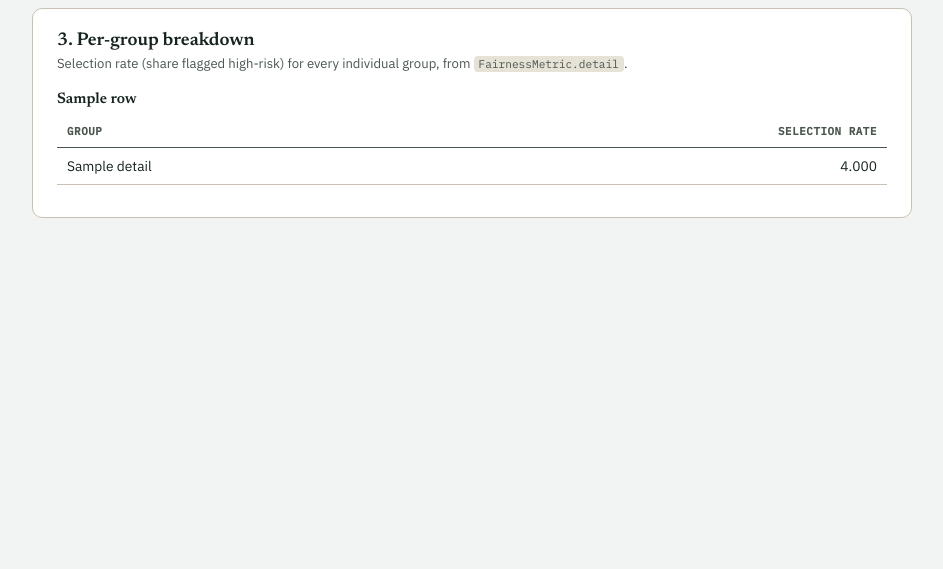
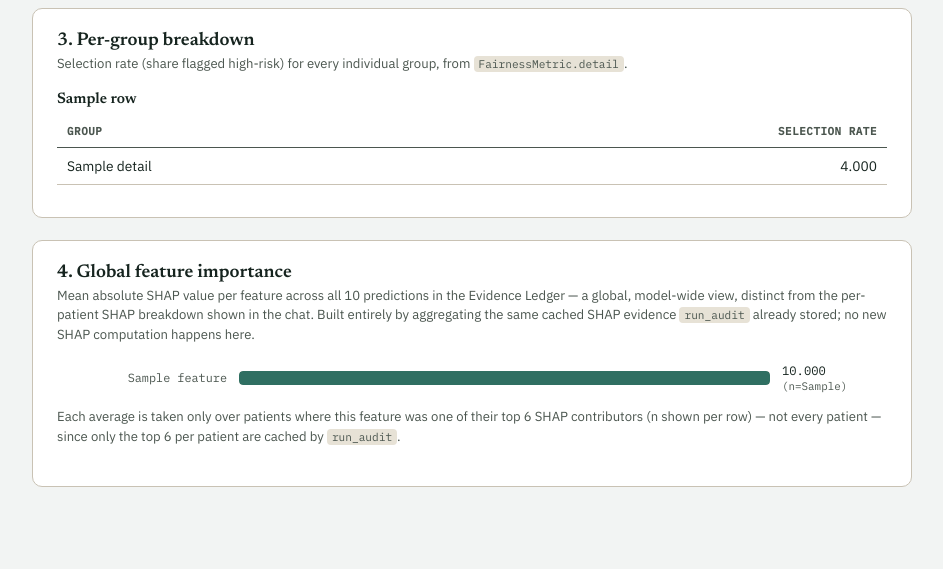
Before and after one commit to aakashdarda2907/ERA, a Django app: template audit/templates/audit/report.html in a window 1280 px wide. Shown: the part 639-1208 px from the top of the page, without its empty margins (168-1111 px from the left). Before the commit the page ends 857 px from the top, so only its background shows below. Run offline with Django 5.2, Linux system fonts and the light colour scheme; the template is opened without the code that fills it: most values are stand-ins (such as "Sample title", 1, 10 or a date in 2020).

Commit message:
Task 2 (Option A): global feature importance dashboard on report page

```diff
--- a/audit/static/audit/report.css
+++ b/audit/static/audit/report.css
@@ -185,5 +185,49 @@ table{
 .group-block{margin-bottom:6px;}
 .group-table td:last-child, .group-table th:last-child{text-align:right;}
 
+
+/* Global feature importance bar chart */
+.importance-chart{margin-top:4px;}
+.importance-row{
+  display:flex;
+  align-items:center;
+  gap:12px;
+  margin-bottom:9px;
+}
+.importance-label{
+  width:170px;
+  flex-shrink:0;
+  font-family:'IBM Plex Mono', monospace;
+  font-size:0.74rem;
+  color:var(--ink-soft);
+  text-align:right;
+  white-space:nowrap;
+  overflow:hidden;
+  text-overflow:ellipsis;
+}
+.importance-track{
+  flex:1;
+  background:var(--ledger);
+  border-radius:4px;
+  height:14px;
+  overflow:hidden;
+}
+.importance-fill{
+  background:var(--verified);
+  height:100%;
+  border-radius:4px;
+}
+.importance-value{
+  width:105px;
+  flex-shrink:0;
+  font-family:'IBM Plex Mono', monospace;
+  font-size:0.76rem;
+  color:var(--ink);
+}
+.importance-value .n{
+  color:var(--ink-soft);
+  font-size:0.68rem;
+}
+
 ::-webkit-scrollbar{width:8px;}
 ::-webkit-scrollbar-thumb{background:var(--hairline); border-radius:4px;}
--- a/audit/templates/audit/report.html
+++ b/audit/templates/audit/report.html
@@ -121,6 +121,39 @@
     {% if not fairness_rows %}
       <div class="empty-note">No per-group data cached yet.</div>
     {% endif %}
+    </section>
+
+  <section class="panel">
+    <h1>4. Global feature importance</h1>
+    <p class="sub">
+      Mean absolute SHAP value per feature across all {{ xgboost_version }} predictions in the
+      Evidence Ledger — a global, model-wide view, distinct from the per-patient SHAP breakdown
+      shown in the chat. Built entirely by aggregating the same cached SHAP evidence <code>run_audit</code>
+      already stored; no new SHAP computation happens here.
+    </p>
+
+    {% if global_importance %}
+    <div class="importance-chart">
+      {% for row in global_importance %}
+      <div class="importance-row">
+        <div class="importance-label" title="{{ row.feature }}">{{ row.feature }}</div>
+        <div class="importance-track">
+          <div class="importance-fill" style="width: {{ row.pct }}%;"></div>
+        </div>
+        <div class="importance-value">{{ row.avg_abs_shap|floatformat:3 }} <span class="n">(n={{ row.n }})</span></div>
+      </div>
+      {% endfor %}
+    </div>
+    <p class="note">
+      Each average is taken only over patients where this feature was one of their top 6 SHAP
+      contributors (n shown per row) — not every patient — since only the top 6 per patient are
+      cached by <code>run_audit</code>.
+    </p>
+    {% else %}
+      <div class="empty-note">
+        No SHAP data cached yet. Run <code>python manage.py run_audit</code>.
+      </div>
+    {% endif %}
   </section>
 </div>
 </body>
```
Also changed, not shown: audit/views.py (+36 -1 lines).
